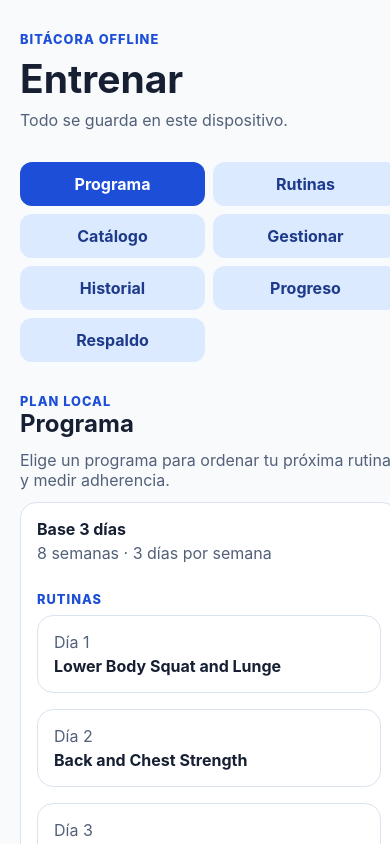
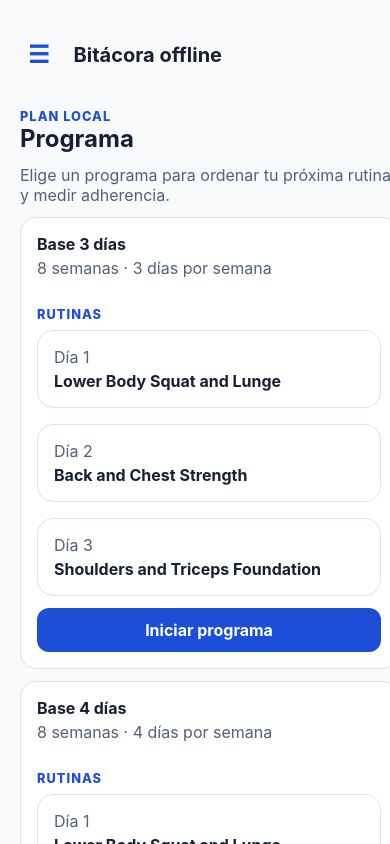
Before and after one commit to wuilliam321/ai-train, a Vue app: page / in a window 390 px wide. Shown: the top 844 px of the page. Built offline with nearby package versions, Linux system fonts and the light colour scheme.

Commit message:
feat(ui): add mobile hamburger menu for navigation

```diff
--- a/src/web/App.vue
+++ b/src/web/App.vue
@@ -24,12 +24,22 @@ const error = ref<string | null>(null);
 const busy = ref(false);
 const loadingCatalog = ref(false);
 const view = ref<"routines" | "program" | "catalog" | "manage" | "history" | "metrics" | "backup" | "workout">("program");
+const isMenuOpen = ref(false);
 const lastSelectionKey = "train-app:last-routine";
 
 interface LastRoutineSelection {
   readonly routineId: RoutineId;
   readonly variantId: RoutineVariantId;
 }
+
+const changeView = (newView: typeof view.value) => {
+  view.value = newView;
+  isMenuOpen.value = false;
+};
+
+const toggleMenu = () => {
+  isMenuOpen.value = !isMenuOpen.value;
+};
 
 const selectedVariant = computed(() => selectedRoutine.value?.variants.find(
   (variant) => variant.id === selectedVariantId.value,
@@ -193,25 +203,33 @@ onMounted(() => {
 
 <template>
   <main id="main" class="app-shell" :aria-busy="loadingCatalog">
-    <header class="app-header">
-      <p class="eyebrow">Bitácora offline</p>
-      <h1>Entrenar</h1>
-      <p>Todo se guarda en este dispositivo.</p>
-    </header>
+    <div class="mobile-top-bar">
+      <button type="button" class="hamburger-btn" @click="toggleMenu" aria-label="Menú">☰</button>
+      <span v-if="activeWorkout && view === 'workout'" class="mobile-title">Entrenando</span>
+      <span v-else class="mobile-title">Bitácora offline</span>
+    </div>
+
+    <div :class="['app-header-nav', { 'is-open': isMenuOpen }]">
+      <header class="app-header">
+        <p class="eyebrow">Bitácora offline</p>
+        <h1>Entrenar</h1>
+        <p>Todo se guarda en este dispositivo.</p>
+      </header>
+
+      <nav class="app-navigation" aria-label="Principal">
+        <button v-if="activeWorkout" type="button" :aria-current="view === 'workout' ? 'page' : undefined" :class="{ 'secondary-action': view !== 'workout' }" @click="changeView('workout')">En curso</button>
+        <button type="button" :aria-current="view === 'program' ? 'page' : undefined" :class="{ 'secondary-action': view !== 'program' }" @click="changeView('program')">Programa</button>
+        <button type="button" :aria-current="view === 'routines' ? 'page' : undefined" :class="{ 'secondary-action': view !== 'routines' }" @click="changeView('routines')">Rutinas</button>
+        <button type="button" :aria-current="view === 'catalog' ? 'page' : undefined" :class="{ 'secondary-action': view !== 'catalog' }" @click="changeView('catalog')">Catálogo</button>
+        <button type="button" :aria-current="view === 'manage' ? 'page' : undefined" :class="{ 'secondary-action': view !== 'manage' }" @click="changeView('manage')">Gestionar</button>
+        <button type="button" :aria-current="view === 'history' ? 'page' : undefined" :class="{ 'secondary-action': view !== 'history' }" @click="changeView('history')">Historial</button>
+        <button type="button" :aria-current="view === 'metrics' ? 'page' : undefined" :class="{ 'secondary-action': view !== 'metrics' }" @click="changeView('metrics')">Progreso</button>
+        <button type="button" :aria-current="view === 'backup' ? 'page' : undefined" :class="{ 'secondary-action': view !== 'backup' }" @click="changeView('backup')">Respaldo</button>
+      </nav>
+    </div>
 
     <div v-if="error" class="notice" role="alert"><span>{{ error }}</span><button type="button" class="secondary-action" @click="loadCatalog">Reintentar</button></div>
     <p v-if="loadingCatalog" class="empty-state" role="status">Cargando datos locales…</p>
-
-    <nav class="app-navigation" aria-label="Principal">
-      <button v-if="activeWorkout" type="button" :aria-current="view === 'workout' ? 'page' : undefined" :class="{ 'secondary-action': view !== 'workout' }" @click="view = 'workout'">En curso</button>
-      <button type="button" :aria-current="view === 'program' ? 'page' : undefined" :class="{ 'secondary-action': view !== 'program' }" @click="view = 'program'">Programa</button>
-      <button type="button" :aria-current="view === 'routines' ? 'page' : undefined" :class="{ 'secondary-action': view !== 'routines' }" @click="view = 'routines'">Rutinas</button>
-      <button type="button" :aria-current="view === 'catalog' ? 'page' : undefined" :class="{ 'secondary-action': view !== 'catalog' }" @click="view = 'catalog'">Catálogo</button>
-      <button type="button" :aria-current="view === 'manage' ? 'page' : undefined" :class="{ 'secondary-action': view !== 'manage' }" @click="view = 'manage'">Gestionar</button>
-      <button type="button" :aria-current="view === 'history' ? 'page' : undefined" :class="{ 'secondary-action': view !== 'history' }" @click="view = 'history'">Historial</button>
-      <button type="button" :aria-current="view === 'metrics' ? 'page' : undefined" :class="{ 'secondary-action': view !== 'metrics' }" @click="view = 'metrics'">Progreso</button>
-      <button type="button" :aria-current="view === 'backup' ? 'page' : undefined" :class="{ 'secondary-action': view !== 'backup' }" @click="view = 'backup'">Respaldo</button>
-    </nav>
 
     <ActiveWorkout v-if="activeWorkout && view === 'workout'" :training="training" :workout="activeWorkout" :available-exercises="exercises" @updated="activeWorkout = $event" @discard="discardWorkout" @finish="finishWorkout" />
 
--- a/src/web/styles.css
+++ b/src/web/styles.css
@@ -410,3 +410,37 @@ select {
   flex: 1;
   background: #16a34a;
 }
+
+.mobile-top-bar {
+  display: flex;
+  align-items: center;
+  gap: 1rem;
+}
+.hamburger-btn {
+  background: transparent;
+  color: #1d4ed8;
+  font-size: 1.5rem;
+  padding: 0.5rem;
+  min-height: auto;
+}
+.mobile-title {
+  font-weight: 700;
+  font-size: 1.25rem;
+  color: #172033;
+}
+.app-header-nav {
+  display: none;
+  gap: 2rem;
+}
+.app-header-nav.is-open {
+  display: grid;
+}
+
+@media (min-width: 42rem) {
+  .mobile-top-bar {
+    display: none;
+  }
+  .app-header-nav {
+    display: grid;
+  }
+}
```
